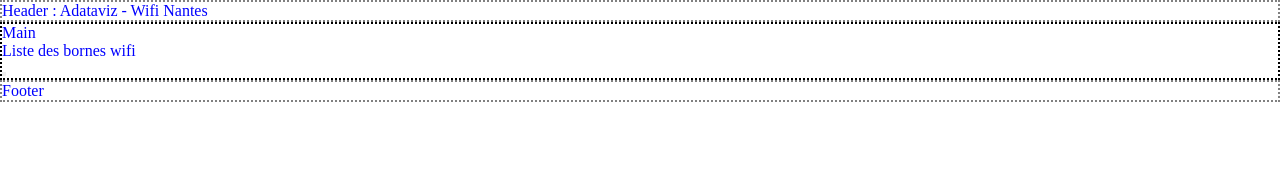
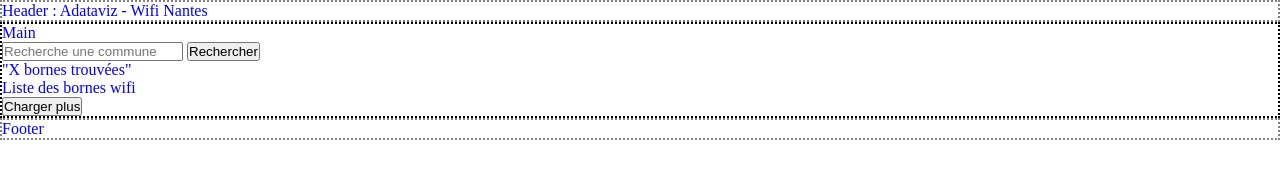
Before and after one commit to elodie-sevestre/ada-adataviz, a website built with Vite: page index.html in a window 1280 px wide. Built offline with nearby package versions, Linux system fonts and the light colour scheme.

Commit message:
mep index

```diff
--- a/index.html
+++ b/index.html
@@ -11,10 +11,20 @@
       <header>Header : Adataviz - Wifi Nantes</header>
       <main id="data">
         Main
+        <section id="search-zone">
+          <input
+            type="text"
+            id="search-input"
+            placeholder="Recherche une commune"
+          />
+          <button id="search-button">Rechercher</button>
+        </section>
+        <!-- pourquoi ça ci-dessous ?? -->
+        <p id="counter">"X bornes trouvées"</p>
         <ul id="born-list">
           Liste des bornes wifi
         </ul>
-        <button id="load-more"></button>
+        <button id="load-more">Charger plus</button>
       </main>
       <footer>Footer</footer>
     </div>
```
